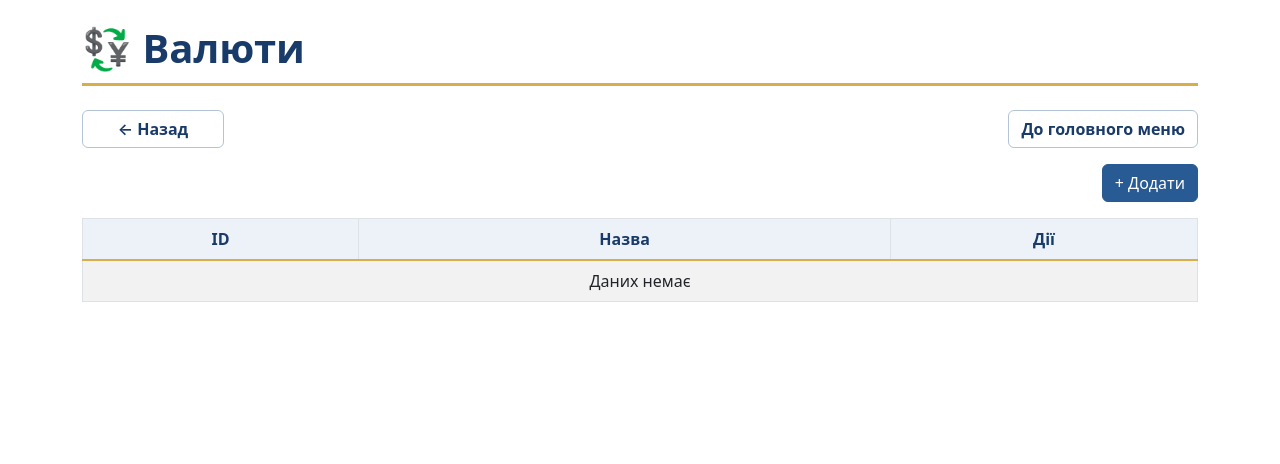
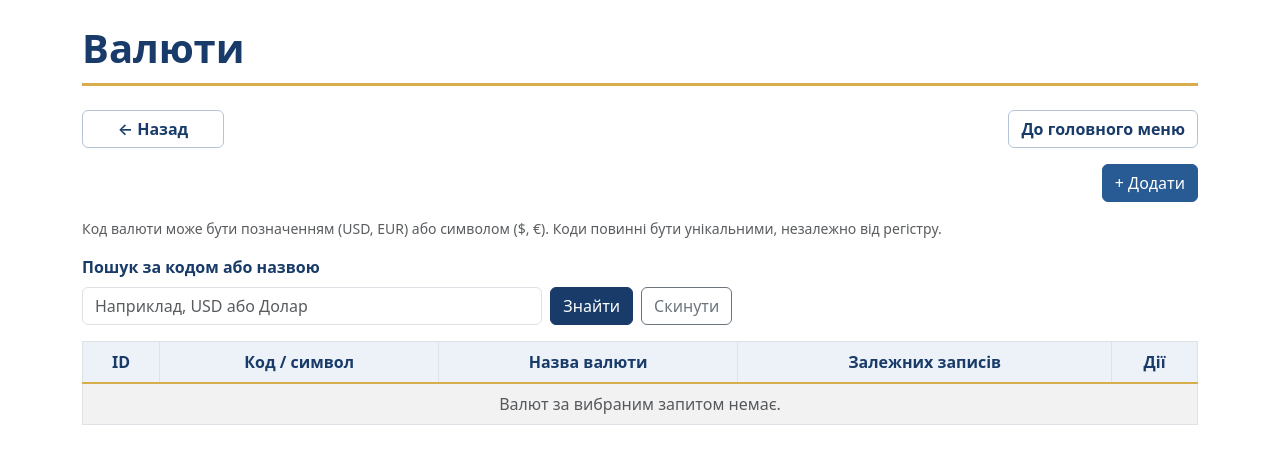
Before and after one commit to maksymvasylyna/agro_erp, a Flask app: page /currencies/ in a window 1280 px wide. Shown: the top 464 px of the page. Run offline with Flask 3, Linux system fonts and the light colour scheme; some libraries are stand-ins or nearby versions.

Commit message:
refactor(currencies): validate codes, unify directory forms and protect deletion

```diff
--- a/modules/reference/currencies/forms.py
+++ b/modules/reference/currencies/forms.py
@@ -1,9 +1,38 @@
-
+"""Validated currency directory forms; preserve legacy $ and € codes."""
 from flask_wtf import FlaskForm
 from wtforms import StringField, SubmitField
-from wtforms.validators import DataRequired
+from wtforms.validators import DataRequired, Length, ValidationError
+
+from modules.reference.shared_crud import normalize_reference_name
+
+
+def normalize_currency_code(value):
+    return (value or "").strip().upper()
+
 
 class CurrencyForm(FlaskForm):
-    code = StringField('Код', validators=[DataRequired()])
-    name = StringField('Назва', validators=[DataRequired()])
-    submit = SubmitField('Зберегти')
+    code = StringField(
+        "Код або символ валюти",
+        filters=[normalize_currency_code],
+        validators=[
+            DataRequired(message="Вкажіть код або символ валюти."),
+            Length(max=10, message="Код валюти не може перевищувати 10 символів."),
+        ],
+    )
+    name = StringField(
+        "Назва валюти",
+        filters=[normalize_reference_name],
+        validators=[
+            DataRequired(message="Вкажіть назву валюти."),
+            Length(max=100, message="Назва не може перевищувати 100 символів."),
+        ],
+    )
+    submit = SubmitField("Зберегти")
+
+    def validate_code(self, field):
+        if field.data and any(character.isspace() for character in field.data):
+            raise ValidationError("Код або символ валюти не може містити пробілів.")
+
+
+class CurrencyDeleteForm(FlaskForm):
+    """CSRF-protected currency deletion."""
--- a/modules/reference/currencies/routes.py
+++ b/modules/reference/currencies/routes.py
@@ -1,18 +1,40 @@
-# modules/reference/currencies/routes.py
-from flask import Blueprint, render_template, redirect, url_for, request, flash
+"""Master directory of currencies. Existing symbol codes remain valid."""
+from flask import Blueprint, flash, redirect, render_template, request, url_for
+from sqlalchemy import func, or_
+from sqlalchemy.exc import IntegrityError
+
 from extensions import db
+from modules.reference.shared_crud import linked_record_counts
 from .models import Currency
-from .forms import CurrencyForm
+from .forms import CurrencyDeleteForm, CurrencyForm
+
 
 bp = Blueprint("currencies", __name__, url_prefix="/currencies", template_folder="templates")
 
+
+def _duplicate(code, exclude_id=None):
+    query = Currency.query.filter(func.upper(Currency.code) == code.upper())
+    if exclude_id is not None:
+        query = query.filter(Currency.id != exclude_id)
+    return query.first()
+
+
 @bp.route("/")
 def index():
-    currencies = Currency.query.all()
+    search = (request.args.get("q") or "").strip()
+    query = Currency.query
+    if search:
+        query = query.filter(or_(
+            Currency.code.ilike(f"%{search}%"),
+            Currency.name.ilike(f"%{search}%"),
+        ))
     return render_template(
         "currencies/index.html",
-        currencies=currencies,
-        create_url=url_for("currencies.create")  # ✅ ключове!
+        currencies=query.order_by(Currency.code).all(),
+        dependencies=linked_record_counts(Currency),
+        delete_form=CurrencyDeleteForm(),
+        search=search,
+        create_url=url_for("currencies.create"),
     )
 
 
@@ -20,29 +42,57 @@ def index():
 def create():
     form = CurrencyForm()
     if form.validate_on_submit():
-        currency = Currency(code=form.code.data.upper(), name=form.name.data)
-        db.session.add(currency)
-        db.session.commit()
-        flash("Валюту додано", "success")
-        return redirect(url_for("currencies.index"))
-    return render_template("currencies/form.html", form=form)
+        if _duplicate(form.code.data):
+            form.code.errors.append("Валюта з таким кодом або символом уже існує.")
+        else:
+            try:
+                db.session.add(Currency(code=form.code.data, name=form.name.data))
+                db.session.commit()
+            except IntegrityError:
+                db.session.rollback()
+                form.code.errors.append("Не вдалося зберегти валюту: код уже використовується.")
+            else:
+                flash("Валюту додано.", "success")
+                return redirect(url_for("currencies.index"))
+    return render_template("currencies/form.html", form=form, action="Створити")
+
 
 @bp.route("/edit/<int:id>", methods=["GET", "POST"])
 def edit(id):
     currency = Currency.query.get_or_404(id)
     form = CurrencyForm(obj=currency)
     if form.validate_on_submit():
-        currency.code = form.code.data.upper()
-        currency.name = form.name.data
-        db.session.commit()
-        flash("Валюту оновлено", "success")
-        return redirect(url_for("currencies.index"))
-    return render_template("currencies/form.html", form=form)
+        if _duplicate(form.code.data, exclude_id=currency.id):
+            form.code.errors.append("Валюта з таким кодом або символом уже існує.")
+        else:
+            currency.code = form.code.data
+            currency.name = form.name.data
+            try:
+                db.session.commit()
+            except IntegrityError:
+                db.session.rollback()
+                form.code.errors.append("Не вдалося оновити валюту.")
+            else:
+                flash("Валюту оновлено.", "success")
+                return redirect(url_for("currencies.index"))
+    return render_template("currencies/form.html", form=form, action="Редагувати")
+
 
 @bp.route("/delete/<int:id>", methods=["POST"])
 def delete(id):
+    if not CurrencyDeleteForm().validate_on_submit():
+        flash("Невірне або прострочене підтвердження видалення.", "warning")
+        return redirect(url_for("currencies.index"))
     currency = Currency.query.get_or_404(id)
-    db.session.delete(currency)
-    db.session.commit()
-    flash("Валюту видалено", "info")
+    if linked_record_counts(Currency).get(currency.id, 0):
+        flash("Валюта використовується в інших модулях. Видалення заблоковано.", "warning")
+        return redirect(url_for("currencies.index"))
+    try:
+        db.session.delete(currency)
+        db.session.commit()
+    except IntegrityError:
+        db.session.rollback()
+        flash("Валюта має пов'язані записи й не може бути видалена.", "warning")
+    else:
+        flash("Валюту видалено.", "info")
     return redirect(url_for("currencies.index"))
--- a/modules/reference/currencies/templates/currencies/index.html
+++ b/modules/reference/currencies/templates/currencies/index.html
@@ -1,29 +1,63 @@
 {% extends 'reference/_index_base.html' %}
 
 {% block title_text %}Валюти{% endblock %}
-{% block header_text %}💱 Валюти{% endblock %}
+{% block header_text %}Валюти{% endblock %}
+
+{% block before_table %}
+  <p class="text-muted small mb-3">
+    Код валюти може бути позначенням (USD, EUR) або символом ($, €).
+    Коди повинні бути унікальними, незалежно від регістру.
+  </p>
+{% endblock %}
+
+{% block filter_form %}
+  <form method="get" action="{{ url_for('currencies.index') }}" class="row g-2 align-items-end mb-3">
+    <div class="col-sm-7 col-lg-5">
+      <label for="currency-search" class="form-label">Пошук за кодом або назвою</label>
+      <input id="currency-search" type="search" name="q" class="form-control"
+             value="{{ search }}" placeholder="Наприклад, USD або Долар">
+    </div>
+    <div class="col-sm-5 col-lg-4 d-flex gap-2">
+      <button type="submit" class="btn btn-primary">Знайти</button>
+      <a href="{{ url_for('currencies.index') }}" class="btn btn-outline-secondary">Скинути</a>
+    </div>
+  </form>
+{% endblock %}
 
 {% block table_headers %}
   <th>ID</th>
-  <th>Назва</th>
+  <th>Код / символ</th>
+  <th>Назва валюти</th>
+  <th>Залежних записів</th>
   <th>Дії</th>
 {% endblock %}
 
 {% block table_rows %}
   {% for currency in currencies %}
+    {% set dependent = dependencies.get(currency.id, 0) %}
     <tr>
       <td>{{ currency.id }}</td>
-    <td>{{ currency.name }}</td>
+      <td class="fw-semibold">{{ currency.code }}</td>
+      <td class="text-start">{{ currency.name }}</td>
+      <td>{{ dependent }}</td>
       <td>
-      <a href="{{ url_for('currencies.edit', id=currency.id) }}" class="btn btn-sm btn-primary">✏️</a>
-      <form action="{{ url_for('currencies.delete', id=currency.id) }}" method="post" style="display:inline-block;" onsubmit="return confirm('Ви впевнені?')">
-        <button type="submit" class="btn btn-sm btn-danger">🗑️</button>
+        <div class="d-flex flex-wrap justify-content-center gap-2">
+          <a class="btn btn-sm btn-primary" href="{{ url_for('currencies.edit', id=currency.id) }}"
+             aria-label="Редагувати валюту {{ currency.code }}">Редагувати</a>
+          {% if dependent %}
+            <button type="button" class="btn btn-sm btn-outline-danger" disabled
+                    title="Валюта має пов'язані записи">Видалити</button>
+          {% else %}
+            <form method="post" action="{{ url_for('currencies.delete', id=currency.id) }}"
+                  onsubmit="return confirm('Видалити валюту «{{ currency.code }}»?');">
+              {{ delete_form.hidden_tag() }}
+              <button type="submit" class="btn btn-sm btn-outline-danger">Видалити</button>
             </form>
+          {% endif %}
+        </div>
       </td>
     </tr>
   {% else %}
-  <tr>
-    <td colspan="3">Даних немає</td>
-  </tr>
+    <tr><td colspan="5" class="text-muted">Валют за вибраним запитом немає.</td></tr>
   {% endfor %}
 {% endblock %}
```
Also changed, not shown: modules/reference/currencies/templates/currencies/form.html (+11 -35 lines). Lines whose indentation alone changed are shown as unchanged.
